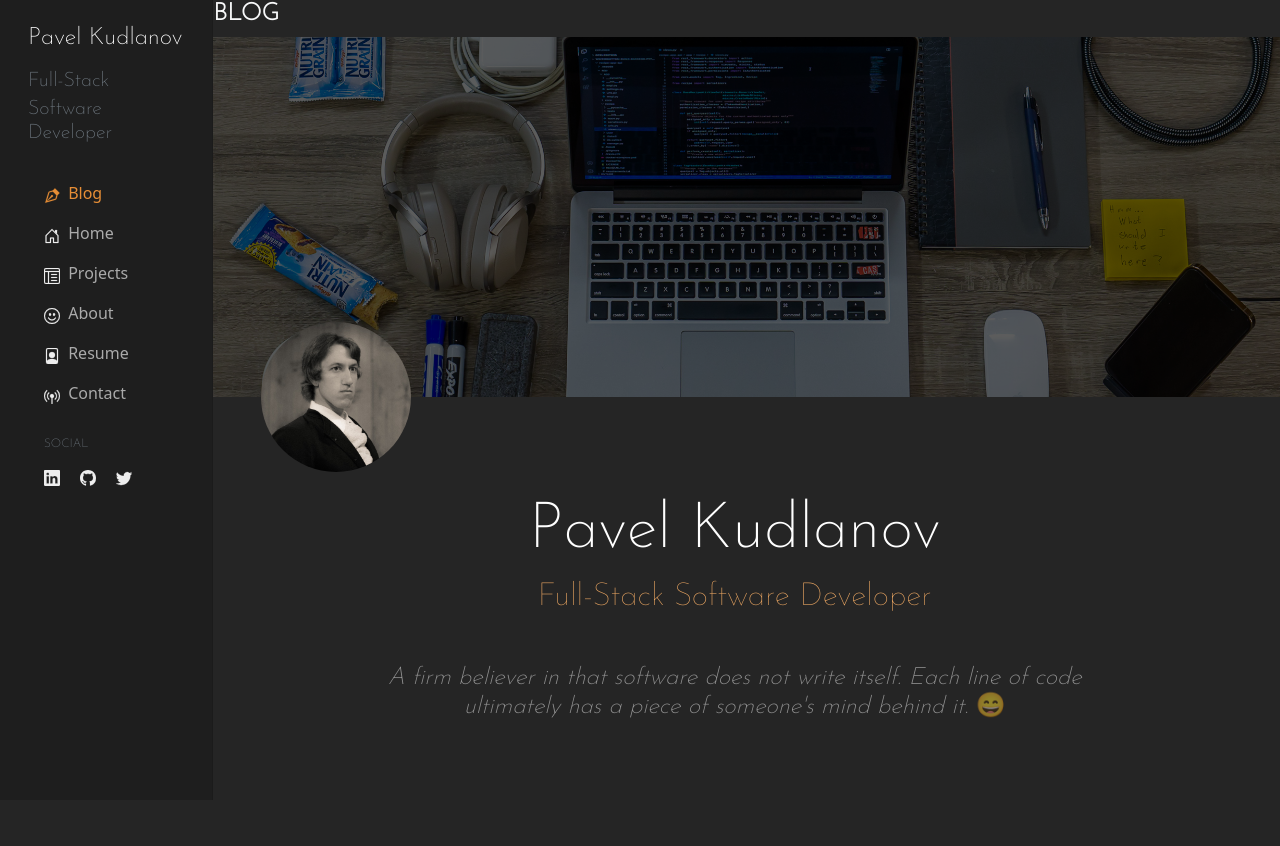
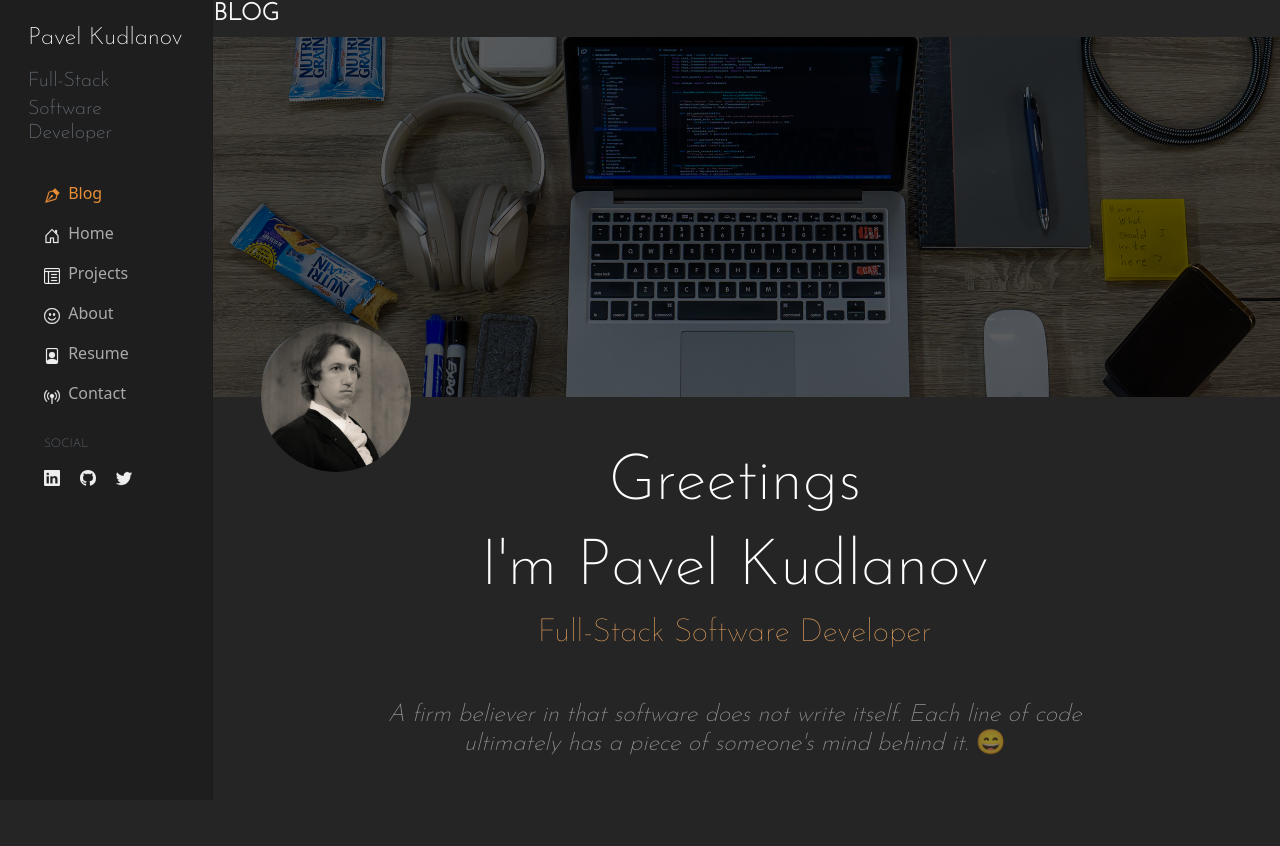
Before and after one commit to pkudlanov/personal-portfolio-django, a Django app: page / in a window 1280 px wide. Shown: the top 846 px of the page. Run offline with Django 3.2, Linux system fonts and the light colour scheme; data comes from the database, SQL or seed files in the repository.

Commit message:
Changed home page text

```diff
--- a/portfolio/templates/portfolio/home.html
+++ b/portfolio/templates/portfolio/home.html
@@ -137,11 +137,10 @@
                 </div>
             </div>
 
-            <br><br>
-
             <div class="text-part row justify-content-center mb-3">
                 <div class="col-md-9 text-center">
-                    <h1 id="hometext" class="font-weight-bold">Pavel Kudlanov</h1>
+                    <h1 id="hometext" class="font-weight-bold">Greetings</h1>
+                    <h1 id="hometext" class="font-weight-bold">I'm Pavel Kudlanov</h1>
                     <h2>Full-Stack Software Developer</h2>
                     <h4 class="font-weight-bold mt-5 quote"><em>A firm believer in that software does not write itself. Each line of code ultimately has a piece of someone's mind behind it. </em>😄</h4>
                 </div>
```
